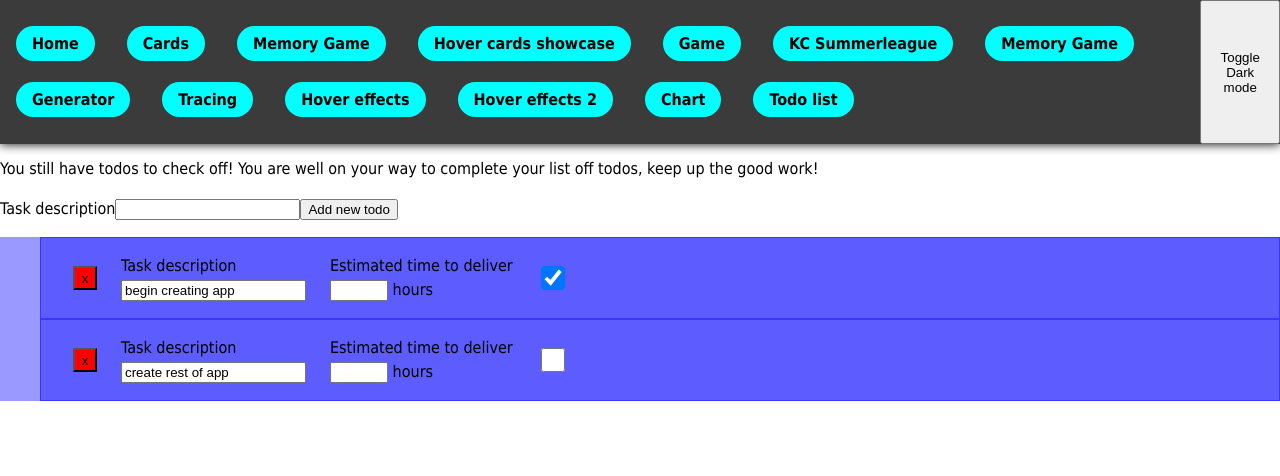
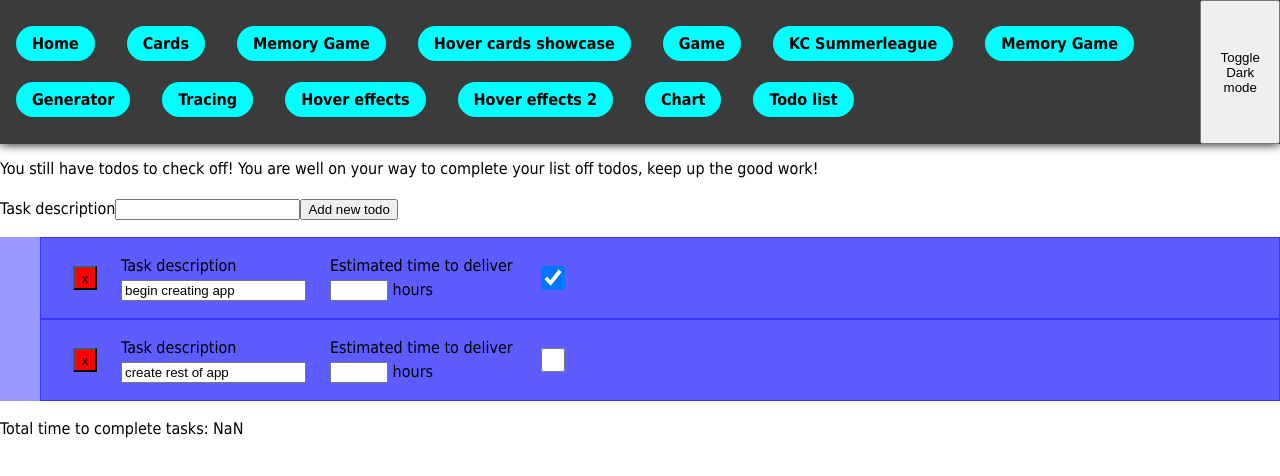
Before and after one commit to EmilNilssonDataDuctus/vite-app, a React (Vite) app: page /todo-list in a window 1280 px wide. Shown: the top 476 px of the page. Built offline with nearby package versions, Linux system fonts and the light colour scheme.

Commit message:
Add dumb component that displays te reduced total time to complete the tasks

```diff
--- /dev/null
+++ b/src/Pages/TodoPage/DumbComponents/TodosTotalTimeEstimated.tsx
@@ -0,0 +1,14 @@
+import React from "react";
+import { TodoType } from "../TodoPage";
+
+type TodosStatusProps = {
+  todos: TodoType[];
+};
+
+export const TodosTotalTimeEstimated = ({ todos }: TodosStatusProps) => {
+  const totalTimeToDoTasks = todos.reduce(
+    (accumulator, currentTodo) => accumulator + currentTodo.timeToDeliver,
+    0
+  );
+  return <p>Total time to complete tasks: {totalTimeToDoTasks}</p>;
+};
--- a/src/Pages/TodoPage/TodoComponent.tsx
+++ b/src/Pages/TodoPage/TodoComponent.tsx
@@ -32,7 +32,7 @@ export const TodoComponent = ({
     setTaskValue(e.target.value);
   };
   const handleTimeToDeliverChange = (e) => {
-    setTimeToDeliverValue(e.target.value);
+    setTimeToDeliverValue(parseInt(e.target.value, 10));
   };
 
   const handleTaskSubmitChange = () => {
--- a/src/Pages/TodoPage/TodoPage.tsx
+++ b/src/Pages/TodoPage/TodoPage.tsx
@@ -3,6 +3,7 @@ import { v4 as uuidv4 } from "uuid";
 import { MainWrapper } from "../../Shared/Page.styled";
 import { AddNewTodo } from "./AddNewTodo";
 import { TodosStatus } from "./DumbComponents/TodosStatus";
+import { TodosTotalTimeEstimated } from "./DumbComponents/TodosTotalTimeEstimated";
 import { TodoComponent } from "./TodoComponent";
 import { initialseStateOfTodos } from "./utils/initialseTodoApp";
 
@@ -148,6 +149,7 @@ export const TodoPage = () => {
           />
         ))}
       </ul>
+      <TodosTotalTimeEstimated todos={todos} />
     </MainWrapper>
   );
 };
```
